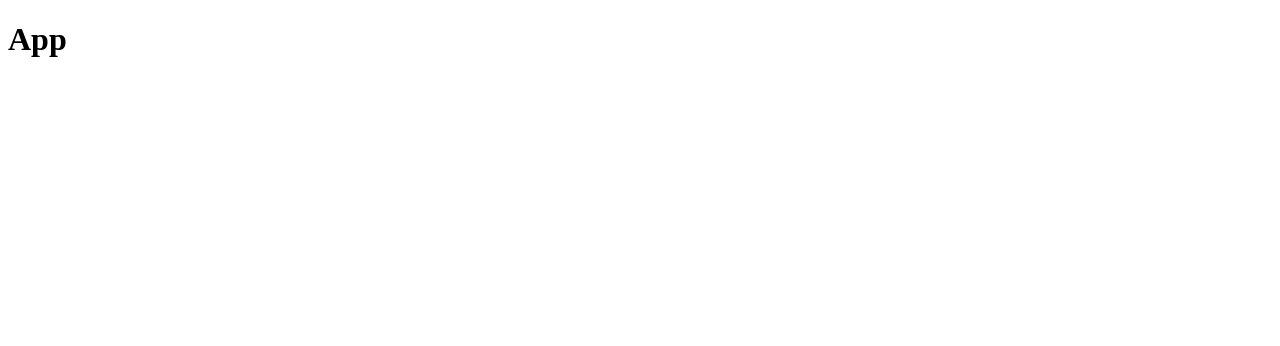
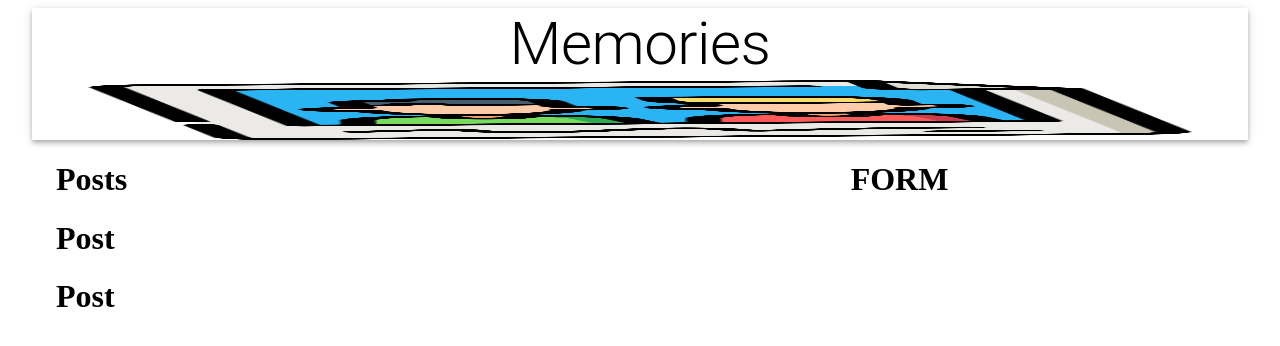
Before and after one commit to Itsyaboikris/memories-project-client, a React (Create React App) app: page / in a window 1280 px wide. Shown: the top 346 px of the page. Built offline with nearby package versions, Linux system fonts and the light colour scheme.

Commit message:
Basic components setup

```diff
--- a/package.json
+++ b/package.json
@@ -3,6 +3,7 @@
   "version": "0.1.0",
   "private": true,
   "dependencies": {
+    "@material-ui/core": "^4.12.1",
     "@testing-library/jest-dom": "^5.14.1",
     "@testing-library/react": "^11.2.7",
     "@testing-library/user-event": "^12.8.3",
--- a/src/App.js
+++ b/src/App.js
@@ -1,10 +1,29 @@
 import React from 'react';
+import {AppBar, Container, Grid, Grow, Typography} from "@material-ui/core";
+import memories from './images/memories.png';
+import Posts from "./components/Posts/Posts";
+import Form from "./components/Forms/Form";
 
 const App = () => {
     return (
-        <div>
-            <h1>App</h1>
-        </div>
+        <Container width="lg">
+            <AppBar position="static" color="inherit">
+                <Typography variant="h2" align="center">Memories</Typography>
+                <img src={memories} alt="memories" height="60"/>
+            </AppBar>
+            <Grow in>
+                <Container>
+                    <Grid container justify="space-between" alignItems="stretch" spacing={3}>
+                        <Grid item xs={12} sm={7}>
+                            <Posts/>
+                        </Grid>
+                        <Grid item xs={12} sm={4}>
+                            <Form/>
+                        </Grid>
+                    </Grid>
+                </Container>
+            </Grow>
+        </Container>
     )
 };
 
--- /dev/null
+++ b/src/components/Forms/Form.js
@@ -0,0 +1,9 @@
+import React from "react";
+
+const Form = () => {
+    return (
+        <h1>FORM</h1>
+    );
+}
+
+export default Form;
--- /dev/null
+++ b/src/components/Posts/Post/Post.js
@@ -0,0 +1,9 @@
+import React from "react";
+
+const Post = () => {
+    return (
+        <h1>Post</h1>
+    );
+}
+
+export default Post;
--- /dev/null
+++ b/src/components/Posts/Posts.js
@@ -0,0 +1,14 @@
+import React from "react";
+import Post from "./Post/Post";
+
+const Posts = () => {
+    return (
+        <>
+            <h1>Posts</h1>
+            <Post/>
+            <Post/>
+        </>
+    );
+};
+
+export default Posts;
```
Also changed, not shown: src/components/Forms/style.js (added), src/components/Posts/Post/style.js (added), src/components/Posts/style.js (added), src/images/memories.png (added), 1 other file (tests, documents, lock files or other folders).
